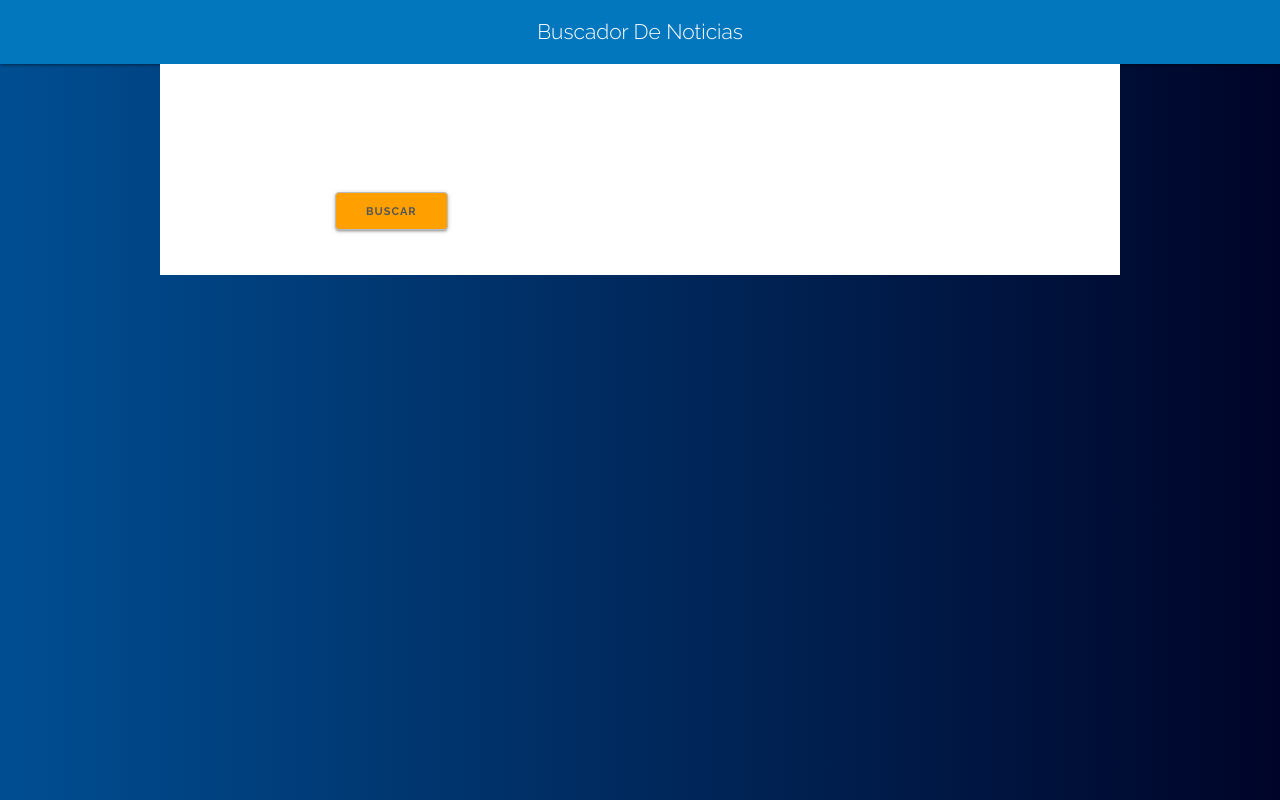
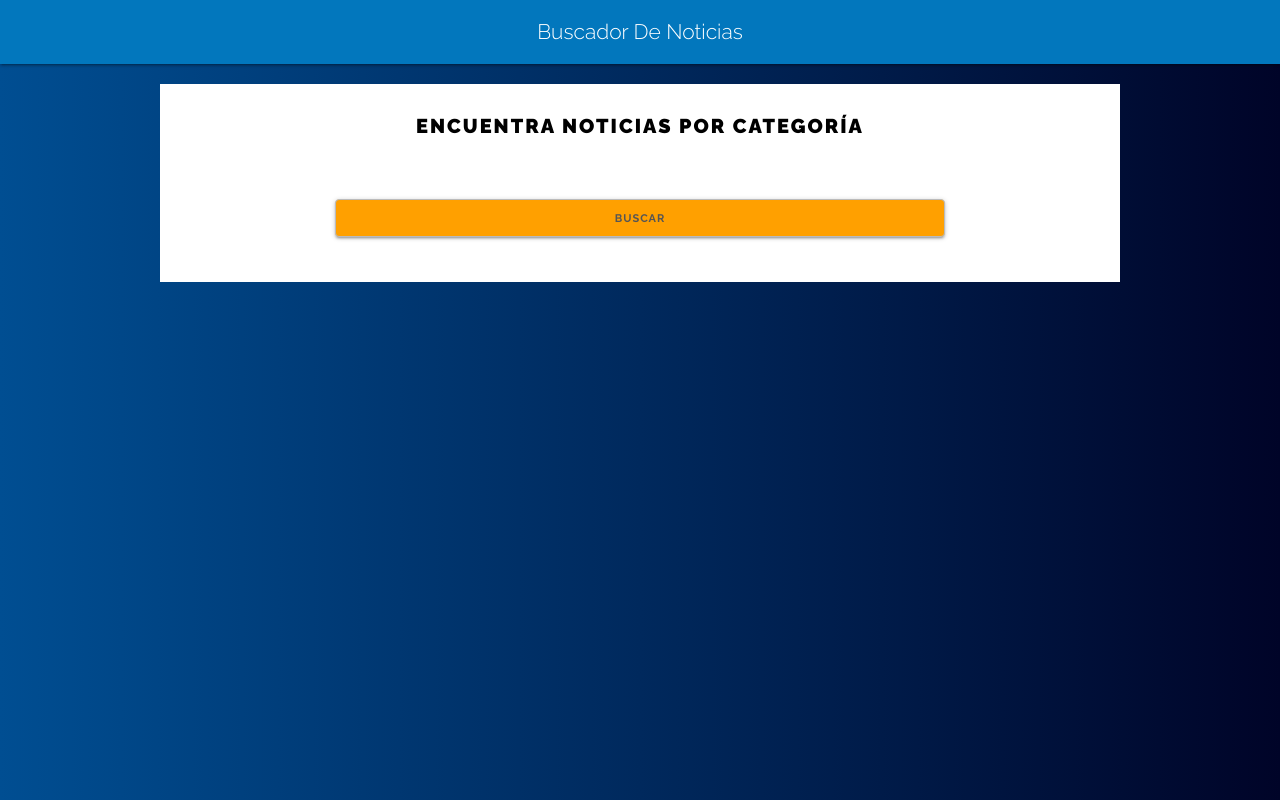
Before and after one commit to jmdc89/react15apps, a React (Create React App) app: page / in a window 1280 px wide. Built offline with nearby package versions, Linux system fonts and the light colour scheme.

Commit message:
Form styles

```diff
--- a/src/components/news/Formulario.js
+++ b/src/components/news/Formulario.js
@@ -1,16 +1,17 @@
 import React from 'react';
+import styles from './Formulario.module.css';
 
 const Formulario = () => {
     return (
-        <div className="row">
+        <div className={`${styles.buscador} row`}>
             <div className="col s12 m8 offset-m2">
                 <form>
-                    <h2>Encuentra Noticias por Categoría</h2>
+                    <h2 className={styles.heading}>Encuentra Noticias por Categoría</h2>
 
                     <div className="input-field col s12">
                         <input
                             type="submit"
-                            className="btn-large amber darken-2"
+                            className={`${styles.btn_block} btn-large amber darken-2`}
                             value="Buscar"
                         />
                     </div>
--- a/src/components/news/Formulario.module.css
+++ b/src/components/news/Formulario.module.css
@@ -1,4 +1,5 @@
 .heading {
+    color: black;
     font-family: 'Raleway', sans-serif;
     font-weight: 900;
     font-size: 2rem;
@@ -10,6 +11,6 @@
     margin-bottom: 2rem;
     text-align: left;
 }
-.btn-block {
+.btn_block {
     width: 100%;
 }
```
